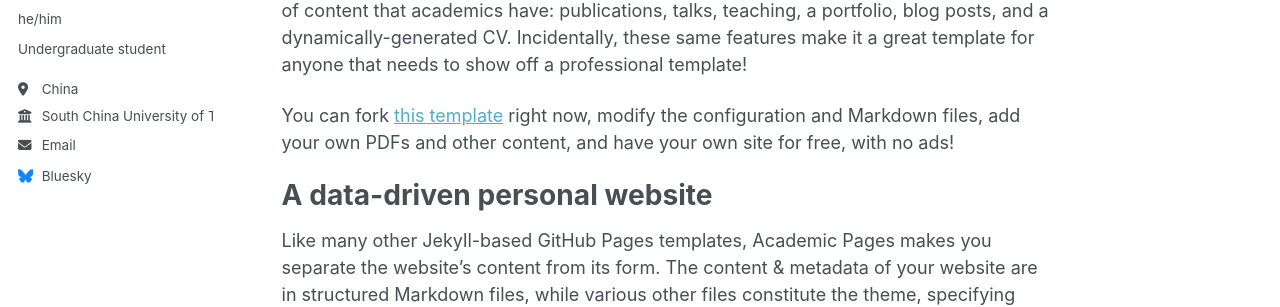
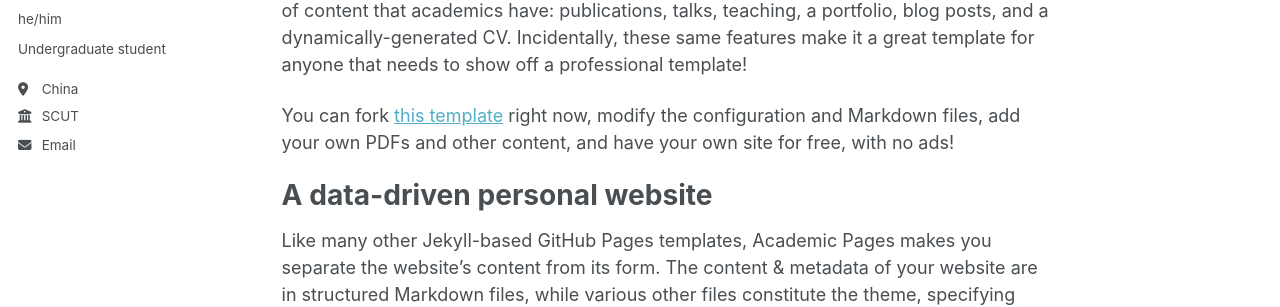
Before and after one commit to VinceWangVW/VinceWangVW.github.io, a Jekyll site: the page built from _pages/about.md, in a window 1280 px wide. Shown: the part 307-614 px from the top of the page. Built offline with Jekyll 4.4.1, drawn with Linux system fonts in a browser that asks for light colours; a script that is not in the unit is left out.

Commit message:
Update _config.yml

```diff
--- a/_config.yml
+++ b/_config.yml
@@ -28,7 +28,7 @@ author:
   pronouns         : "he/him"
   bio              : "Undergraduate student"
   location         : "China"
-  employer         : "South China University of Technology"
+  employer         : "SCUT"
   uri              : # URL
   email            : "extrazyn@gmail.com"
 
@@ -54,7 +54,7 @@ author:
 
   # Social media
   artstation       : # Username
-  bluesky          : "bsky.app" # Replace this with you Bluesky username
+  bluesky          : # "bsky.app" # Replace this with you Bluesky username
   facebook         : # Username
   flickr           : # Username
   foursquare       : # Username
```
